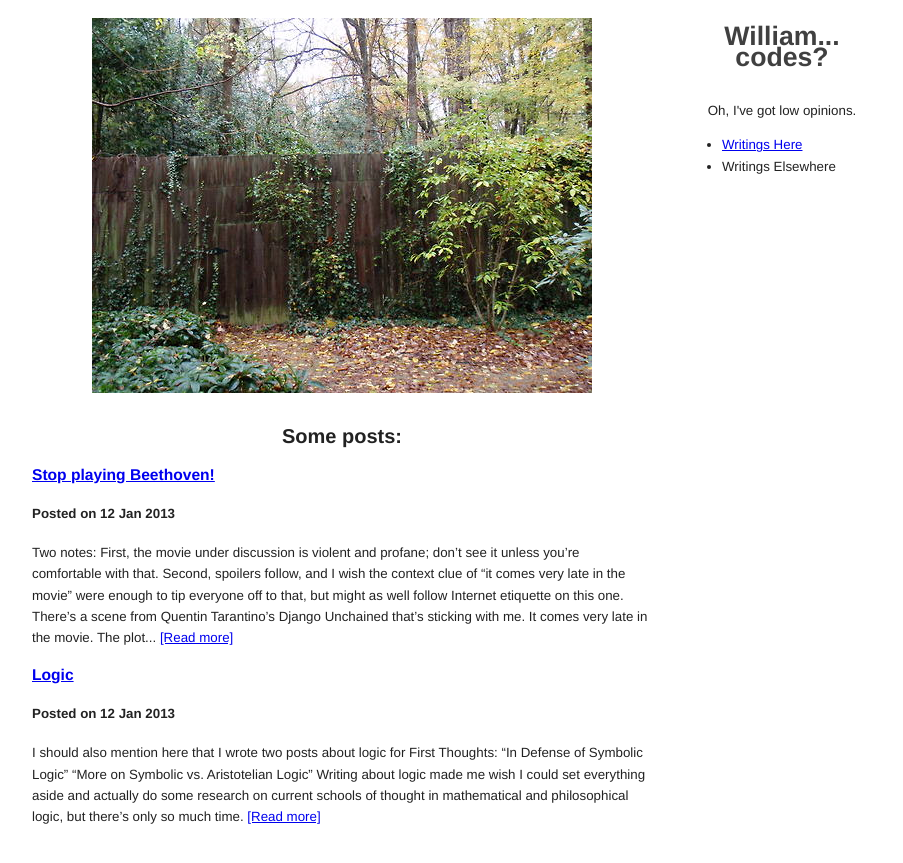
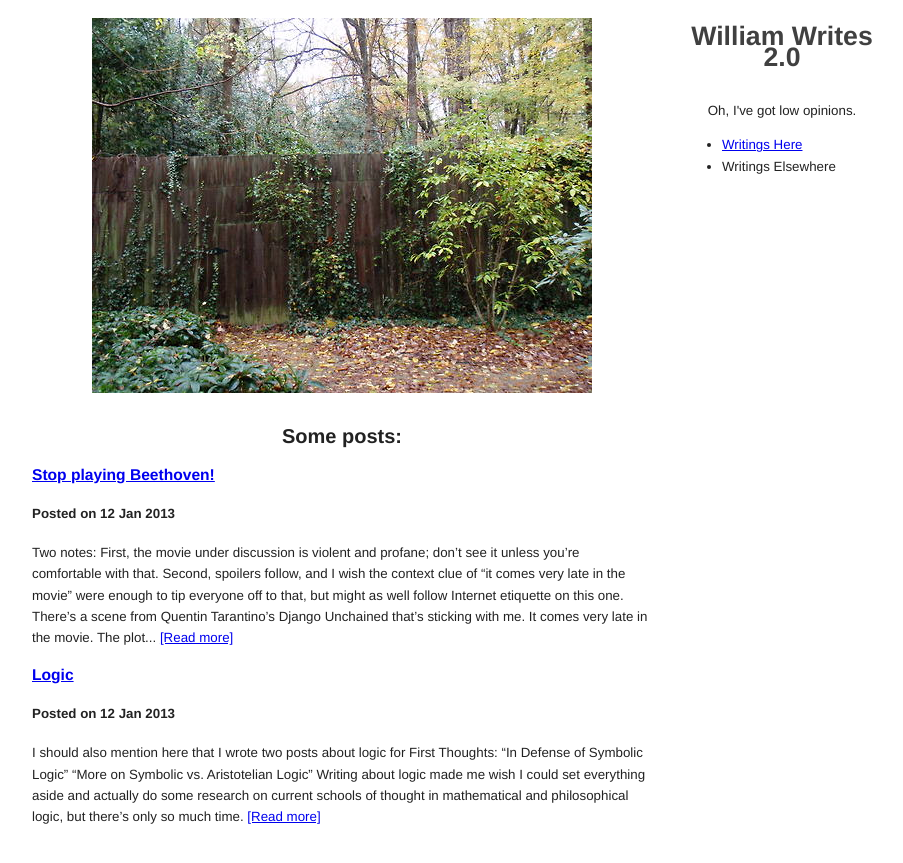
Before and after one commit to williamrandolph/williamrandolph.github.com, a Jekyll site: the page built from index.html, in a window 1280 px wide. Shown: the top 863 px of the page, without its empty margins (183-1086 px from the left). Built offline with Jekyll 4.4.1, drawn with Linux system fonts in a browser that asks for light colours; Markdown is read by kramdown in place of the engine named in the settings.

Commit message:
Changing blog title.

```diff
--- a/_includes/sidebar.html
+++ b/_includes/sidebar.html
@@ -1,5 +1,5 @@
 <div class="sidebar">
-        <h1 class="sidebar"><a href="index.html">William... codes?</a></h1>
+        <h1 class="sidebar"><a href="index.html">William Writes 2.0</a></h1>
         <p class="sidebar">Oh, I've got low opinions.</p>
         <ul>
           <li><a href="archive.html">Writings Here</a></li>
--- a/index.html
+++ b/index.html
@@ -1,6 +1,6 @@
 ---
 layout: default
-title: William... codes?
+title: William Writes 2.0
 description: GitHub Blog
 ---
 <img src="images/fencedoor.jpg" alt="fence in the woods"/>
```
